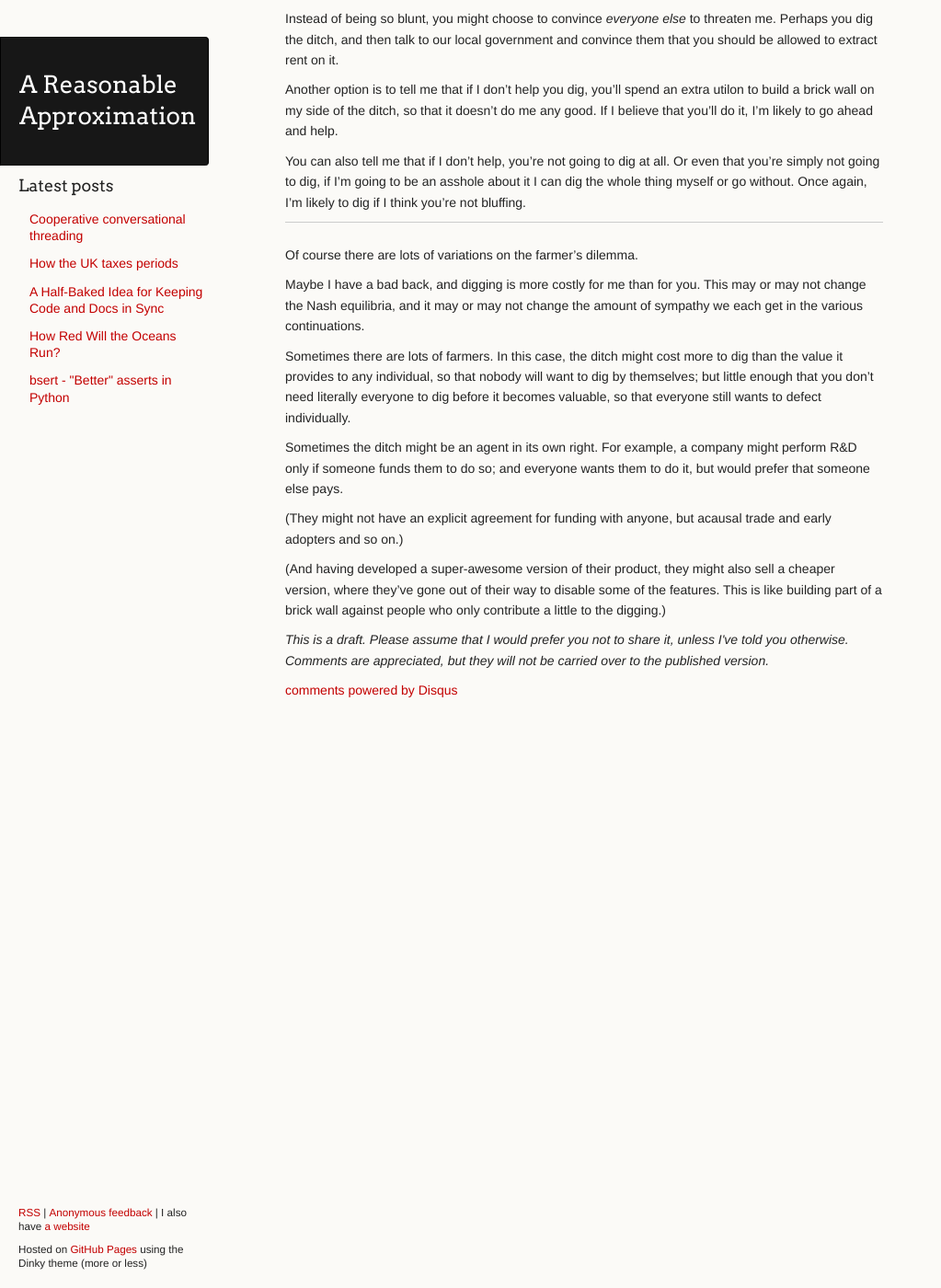
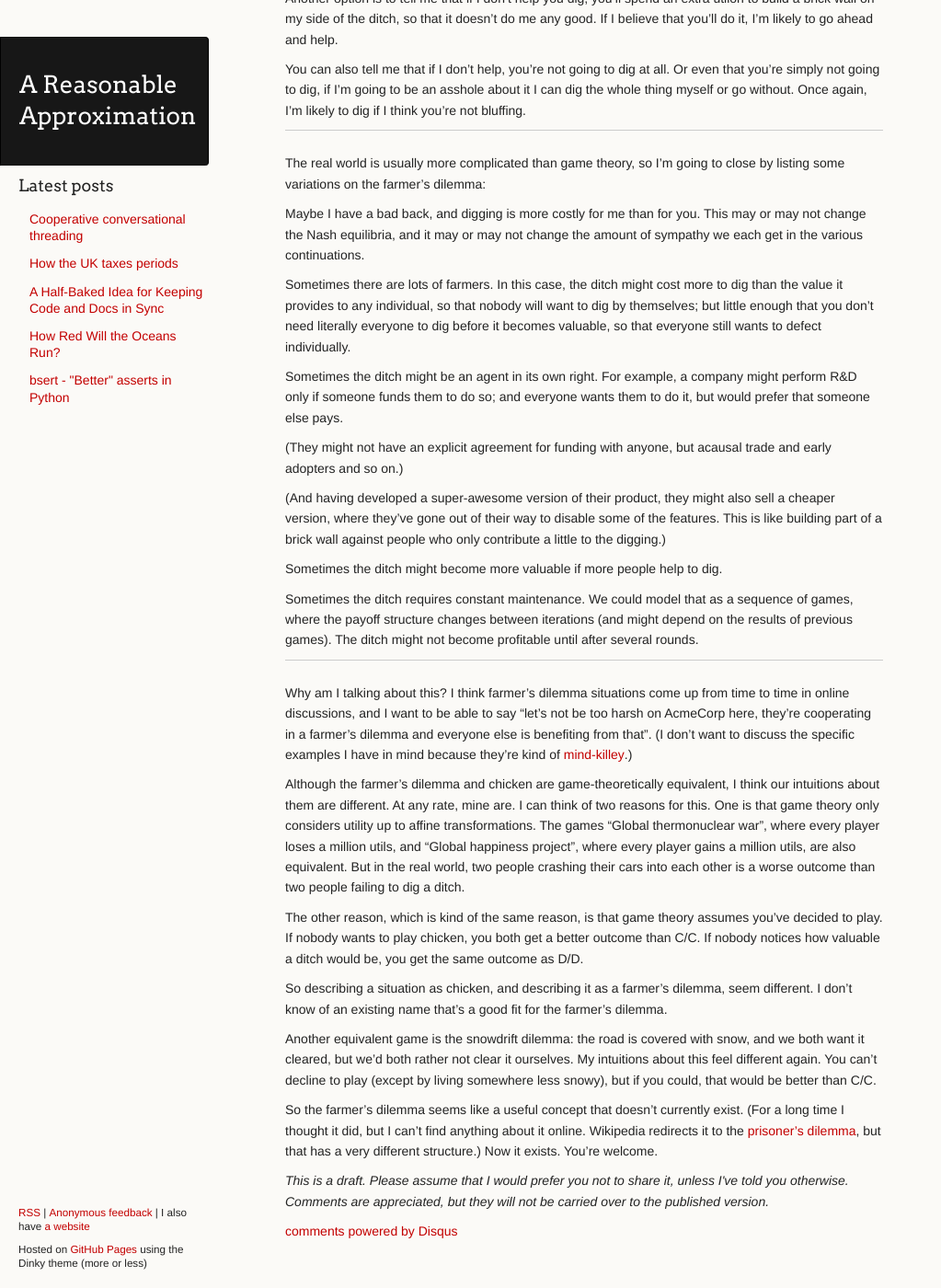
Before and after one commit to ChickenProp/chickenprop.github.com, a Jekyll site: the page built from drafts/farmers-dilemma.md, in a window 1280 px wide and 1400 px high, scrolled down 1262 px. Shown: the whole window at 92% size, without its empty margins (0-1023 px from the left). Built offline with Jekyll 4.4.1, drawn with Linux system fonts in a browser that asks for light colours; nearby versions of some CDN libraries; Markdown is read by kramdown in place of the engine named in the settings; comment, search, counter and statistics services are not loaded; some of the changed text lies outside the part shown.

Commit message:
Editing.

```diff
--- a/drafts/farmers-dilemma.md
+++ b/drafts/farmers-dilemma.md
@@ -42,7 +40,7 @@ You can also tell me that if I don't help, you're not going to dig at all. Or ev
 
 ---
 
-Of course there are lots of variations on the farmer's dilemma.
+The real world is usually more complicated than game theory, so I'm going to close by listing some variations on the farmer's dilemma:
 
 Maybe I have a bad back, and digging is more costly for me than for you. This may or may not change the Nash equilibria, and it may or may not change the amount of sympathy we each get in the various continuations.
 
@@ -53,3 +51,21 @@ Sometimes the ditch might be an agent in its own right. For example, a company m
 (They might not have an explicit agreement for funding with anyone, but acausal trade and early adopters and so on.)
 
 (And having developed a super-awesome version of their product, they might also sell a cheaper version, where they've gone out of their way to disable some of the features. This is like building part of a brick wall against people who only contribute a little to the digging.)
+
+Sometimes the ditch might become more valuable if more people help to dig.
+
+Sometimes the ditch requires constant maintenance. We could model that as a sequence of games, where the payoff structure changes between iterations (and might depend on the results of previous games). The ditch might not become profitable until after several rounds.
+
+---
+
+Why am I talking about this? I think farmer's dilemma situations come up from time to time in online discussions, and I want to be able to say "let's not be too harsh on AcmeCorp here, they're cooperating in a farmer's dilemma and everyone else is benefiting from that". (I don't want to discuss the specific examples I have in mind because they're kind of [mind-killey](http://lesswrong.com/lw/gw/politics_is_the_mindkiller/).)
+
+Although the farmer's dilemma and chicken are game-theoretically equivalent, I think our intuitions about them are different. At any rate, mine are. I can think of two reasons for this. One is that game theory only considers utility up to affine transformations. The games "Global thermonuclear war", where every player loses a million utils, and "Global happiness project", where every player gains a million utils, are also equivalent. But in the real world, two people crashing their cars into each other is a worse outcome than two people failing to dig a ditch.
+
+The other reason, which is kind of the same reason, is that game theory assumes you've decided to play. If nobody wants to play chicken, you both get a better outcome than C/C. If nobody notices how valuable a ditch would be, you get the same outcome as D/D.
+
+So describing a situation as chicken, and describing it as a farmer's dilemma, seem different. I don't know of an existing name that's a good fit for the farmer's dilemma.
+
+Another equivalent game is the snowdrift dilemma: the road is covered with snow, and we both want it cleared, but we'd both rather not clear it ourselves. My intuitions about this feel different again. You can't decline to play (except by living somewhere less snowy), but if you could, that would be better than C/C.
+
+So the farmer's dilemma seems like a useful concept that doesn't currently exist. (For a long time I thought it did, but I can't find anything about it online. Wikipedia redirects it to the [prisoner's dilemma](https://en.wikipedia.org/wiki/Prisoner%27s_dilemma), but that has a very different structure.) Now it exists. You're welcome.
```
Also changed, not shown: other parts of drafts/farmers-dilemma.md (+0 -2 lines).
